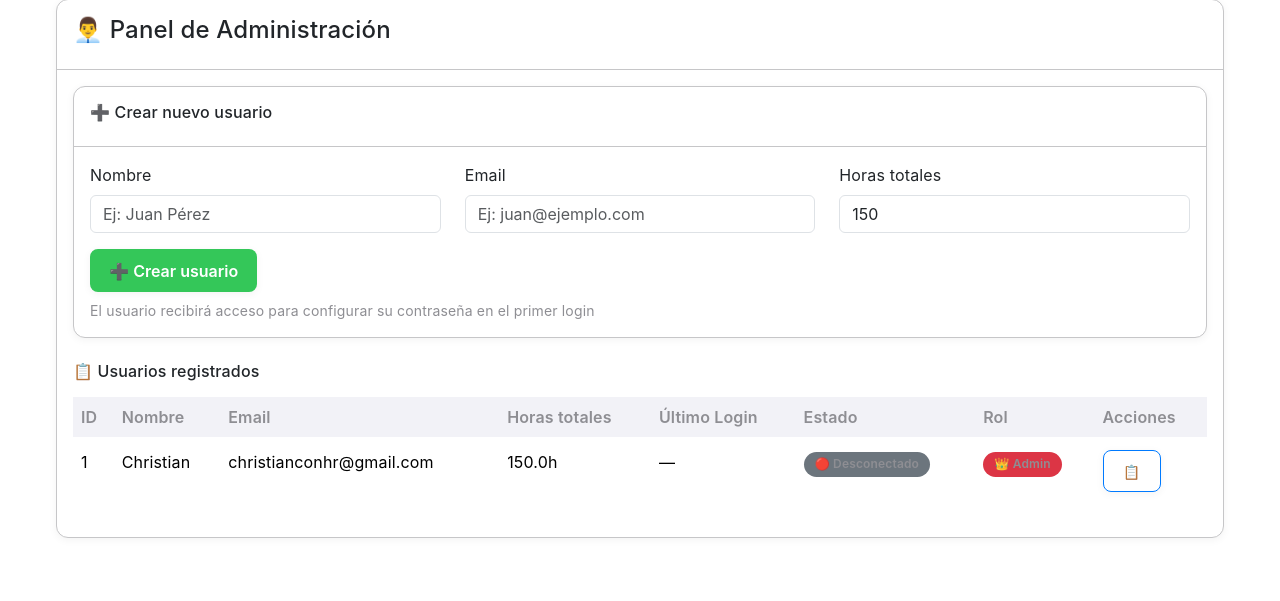
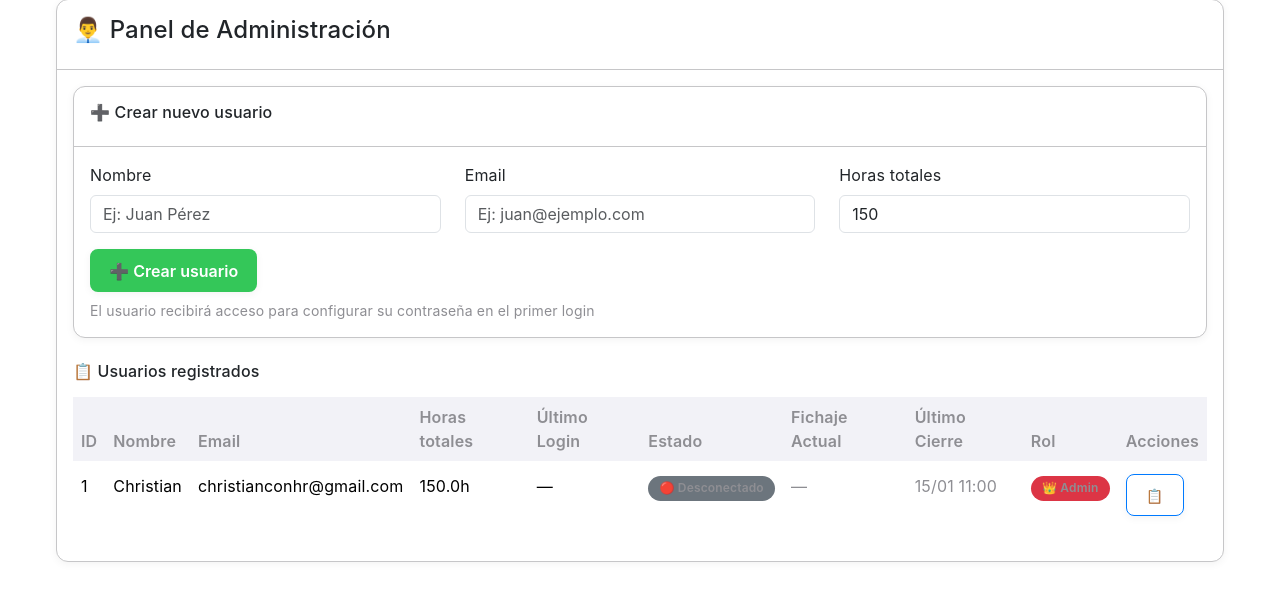
Before and after one commit to xhryzz/fichador.mochitos, a Flask app: page /admin in a window 1280 px wide. Shown: the part 82-683 px from the top of the page. Run offline with Flask 3, Linux system fonts and the light colour scheme; a user stored in the database is signed in; tables that the repository leaves empty hold one stand-in row (values such as "Sample post"); some libraries are stand-ins or nearby versions.

Commit message:
Add files via upload

```diff
--- a/app.py
+++ b/app.py
@@ -1189,6 +1189,7 @@ def stats():
 # ==========================
 # Admin
 # ==========================
+
 @app.route('/admin')
 @login_required
 def admin():
@@ -1210,18 +1211,42 @@ def admin():
         else:
             status = "Desconectado"
 
+        # NUEVO: Calcular tiempo fichado actual
+        current_clock_in = None
+        hours_clocked = None
+        if active_record:
+            current_clock_in = active_record.entry_time
+            # Calcular tiempo transcurrido
+            now = utcnow()
+            elapsed = now - active_record.entry_time
+            hours = int(elapsed.total_seconds() // 3600)
+            minutes = int((elapsed.total_seconds() % 3600) // 60)
+            hours_clocked = f"{hours}h {minutes}m"
+
+        # NUEVO: Obtener último cierre de fichaje
+        last_clock_out = None
+        last_closed_record = TimeRecord.query.filter(
+            TimeRecord.user_id == user.id,
+            TimeRecord.exit_time.isnot(None)
+        ).order_by(TimeRecord.exit_time.desc()).first()
+
+        if last_closed_record:
+            last_clock_out = last_closed_record.exit_time
+
         # Añadir la información del estado y si está fichando
         user_data = {
             'user': user,
             'status': status,  # Estado del usuario
             'is_clocked_in': active_record is not None,  # Si está fichando
-            'active_record': active_record  # Opcional, para obtener detalles sobre el fichaje
+            'active_record': active_record,  # Opcional, para obtener detalles sobre el fichaje
+            'current_clock_in': current_clock_in,  # NUEVO: hora de inicio del fichaje actual
+            'hours_clocked': hours_clocked,  # NUEVO: tiempo transcurrido formateado
+            'last_clock_out': last_clock_out  # NUEVO: último cierre de fichaje
         }
 
         users_with_status.append(user_data)
 
     return render_template('admin.html', users=users_with_status)  # Pasar la lista con el estado
-
 
 @app.route('/admin/create_user', methods=['POST'])
 @login_required
--- a/templates/admin.html
+++ b/templates/admin.html
@@ -54,8 +54,10 @@
             <th>Nombre</th>
             <th>Email</th>
             <th>Horas totales</th>
-            <th>Último Login</th> <!-- NUEVO -->
-            <th>Estado</th> <!-- MODIFICADO -->
+            <th>Último Login</th>
+            <th>Estado</th>
+            <th>Fichaje Actual</th> <!-- NUEVA COLUMNA -->
+            <th>Último Cierre</th> <!-- NUEVA COLUMNA -->
             <th>Rol</th>
             <th>Acciones</th>
         </tr>
@@ -69,17 +71,16 @@
             <td>{{ user.email }}</td>
             <td>{{ "%.1f"|format(user.total_hours_required) }}h</td>
 
-            <!-- NUEVO: Columna Último Login -->
+            <!-- Columna Último Login -->
             <td>
                 {% if user.last_login_at %}
-                <!-- Asumo que tienes un filtro |localdt para formatear la fecha/hora UTC a local -->
                 {{ user.last_login_at|localdt('%d/%m/%Y %H:%M') }}
                 {% else %}
-                — <!-- Si no hay último login, mostramos un guion -->
+                —
                 {% endif %}
             </td>
 
-            <!-- MODIFICADO: Columna Estado (incluye fichando) -->
+            <!-- Columna Estado -->
             <td>
                 {% if item.status == 'En línea' %}
                 <span class="badge bg-success">✅ En línea</span>
@@ -91,6 +92,29 @@
                 <span class="badge bg-warning">⏳ Pendiente configurar</span>
                 {% else %}
                 <span class="badge bg-secondary">🔴 Desconectado</span>
+                {% endif %}
+            </td>
+
+            <!-- NUEVA: Columna Fichaje Actual -->
+            <td>
+                {% if item.current_clock_in %}
+                <span class="text-success">
+                    🕐 {{ item.current_clock_in|localdt('%H:%M') }}
+                    <small class="text-muted">({{ item.hours_clocked }})</small>
+                </span>
+                {% else %}
+                <span class="text-muted">—</span>
+                {% endif %}
+            </td>
+
+            <!-- NUEVA: Columna Último Cierre -->
+            <td>
+                {% if item.last_clock_out %}
+                <span class="text-muted">
+                    {{ item.last_clock_out|localdt('%d/%m %H:%M') }}
+                </span>
+                {% else %}
+                <span class="text-muted">—</span>
                 {% endif %}
             </td>
 
```
